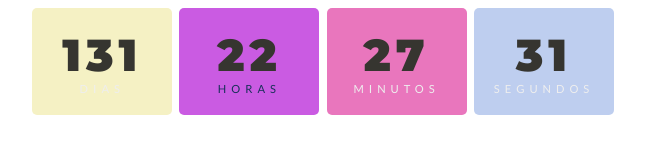
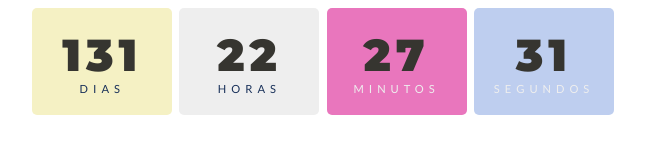
Before and after one commit to kiiitty/kiiitty.github.io, a plain HTML site: page index.html in a window 1280 px wide. Shown: the whole page, without its empty margins (317-962 px from the left). Drawn offline with Linux system fonts and the light colour scheme.

Commit message:
Update index.html

```diff
--- a/index.html
+++ b/index.html
@@ -29,10 +29,11 @@ body{
 
 .days {
   background: #f5f1c4;
+color: #183059;
 }
 
 .hours {
-  background: #CA5BE2;
+  background: #eeeeee;
   color: #183059;
 }
 
```
